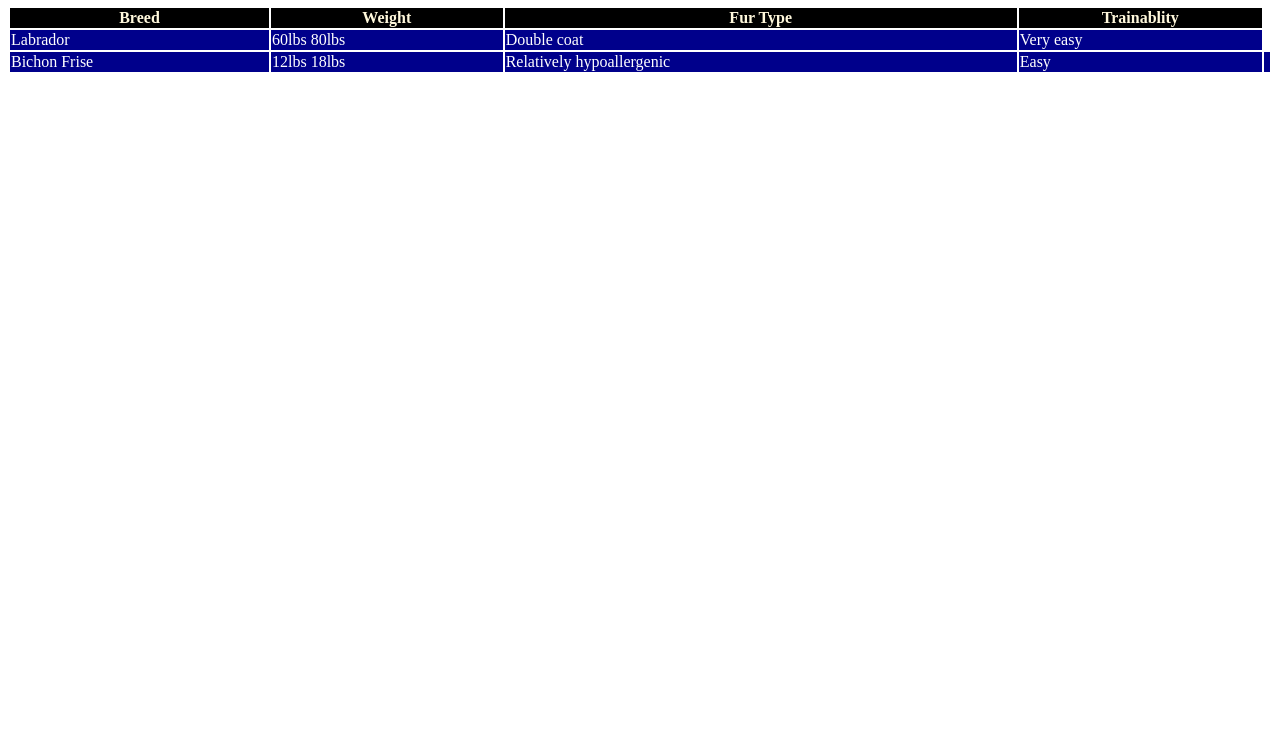
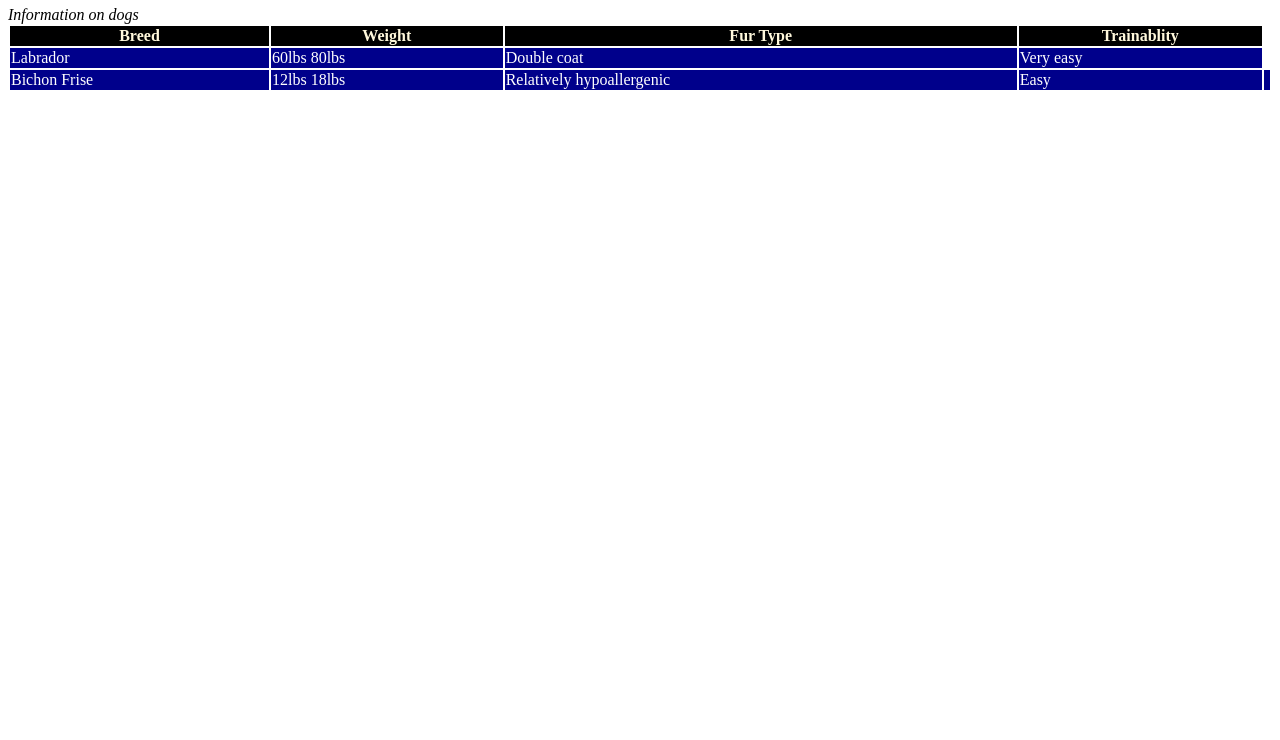
Before and after one commit to CatherineMach/HTML-and-CSS-Projects, a plain HTML site: page HTML_Table.html in a window 1280 px wide. Shown: the part 60-800 px from the top of the page. Drawn offline with Linux system fonts and the light colour scheme.

Commit message:
Update HTML_Table.html

```diff
--- a/HTML_Table.html
+++ b/HTML_Table.html
@@ -6,7 +6,8 @@
 			text-shadow: 2px 2px #FF0000;
 			}
 		</style>
-		<h1> Dog Breeds Table</h1>
+		<h1 <em> Dog Breeds Table <em> </h1>
+		<a ref="https://animalcorner.org/animals/">Information on dogs</a>
 
 		<link rel="stylesheet" type="text/css" href="css_table.css">
 		<table style="width:100%">
```
